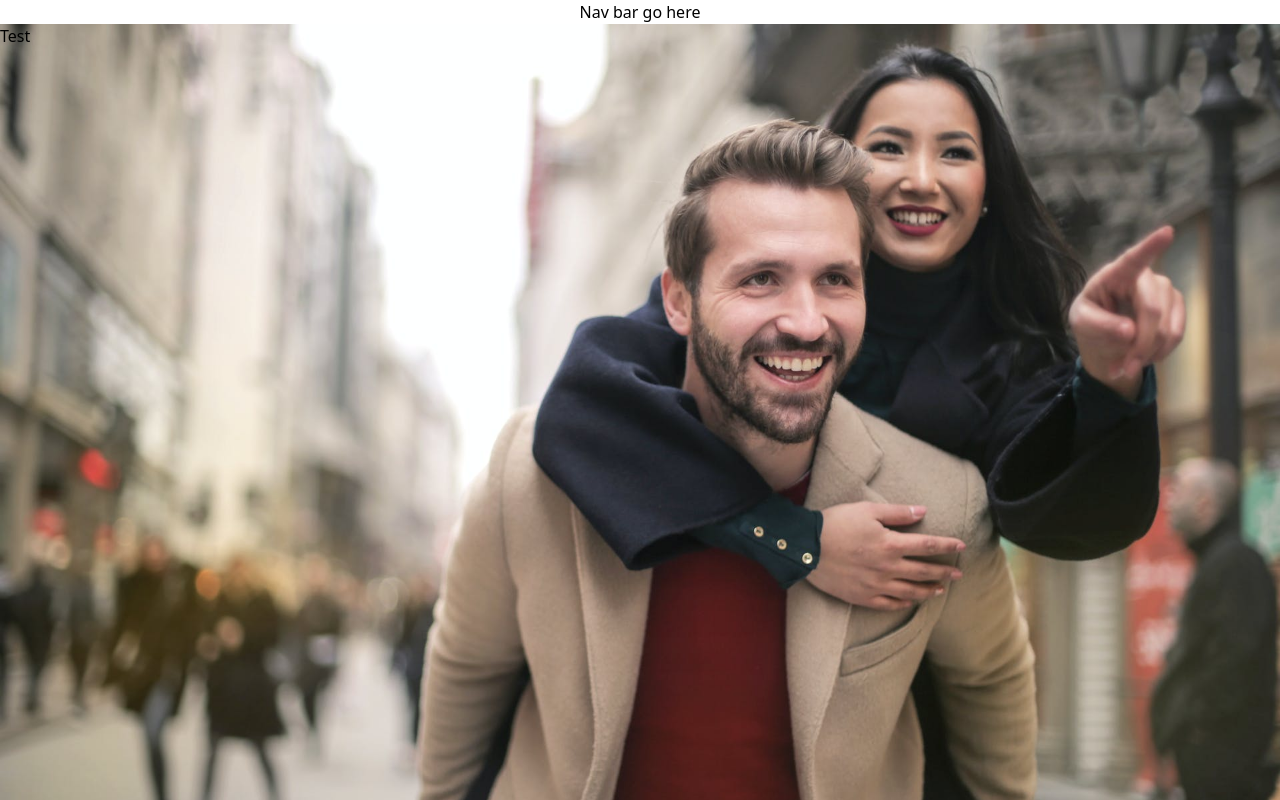
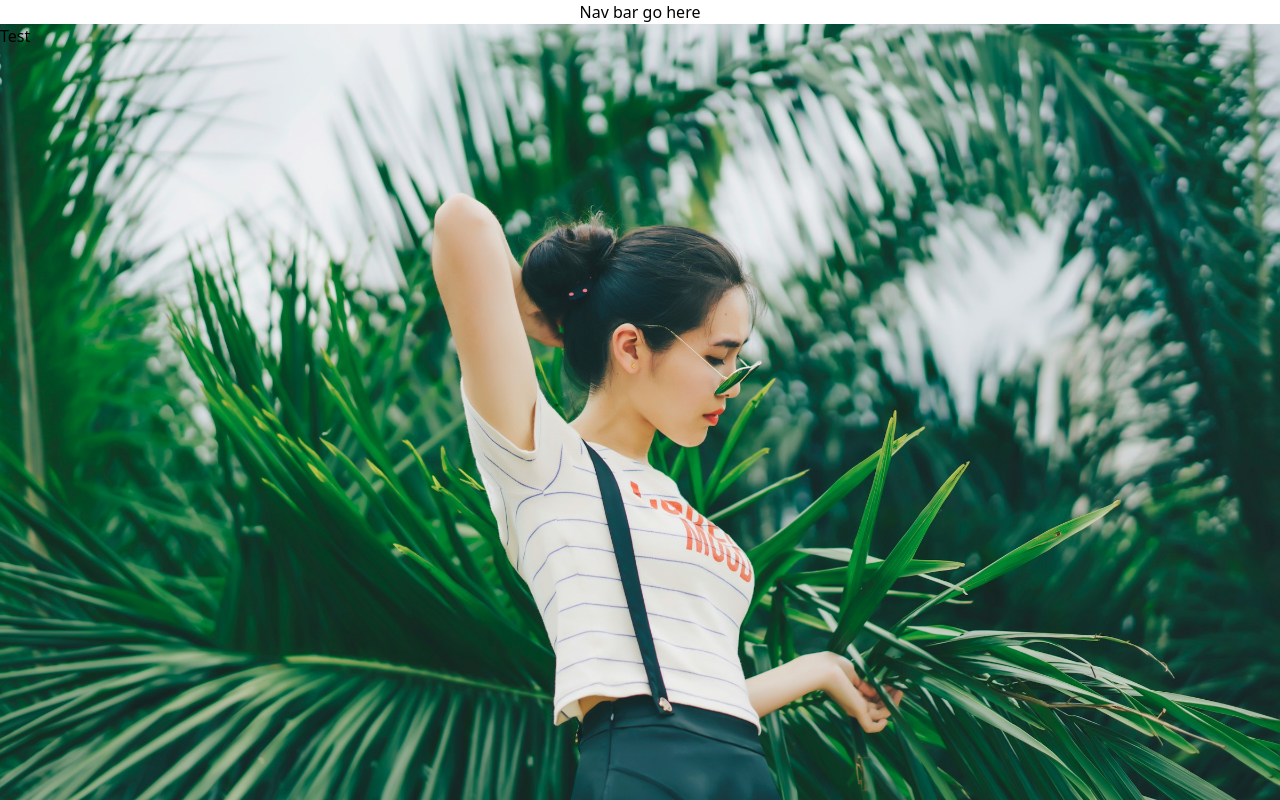
Before and after one commit to CCeph/fake-clothing-store, a React (Vite) app: page / in a window 1280 px wide. Built offline with nearby package versions, Linux system fonts and the light colour scheme.

Commit message:
Replace homepage background image

```diff
--- a/src/Components/Homepage.jsx
+++ b/src/Components/Homepage.jsx
@@ -1,6 +1,6 @@
 export default function Homepage() {
     return (
-        <div className="bg-[url('./assets/homepage-banner.jpg')] flex-1 w-full bg-cover">
+        <div className="bg-[url('./assets/homepage-banner.jpg')] flex-1 w-full bg-center bg-no-repeat bg-cover">
             <h1>Test</h1>
         </div>
     )
```
Also changed, not shown: src/assets/homepage-banner.jpg, 1 other file (tests, documents, lock files or other folders).
